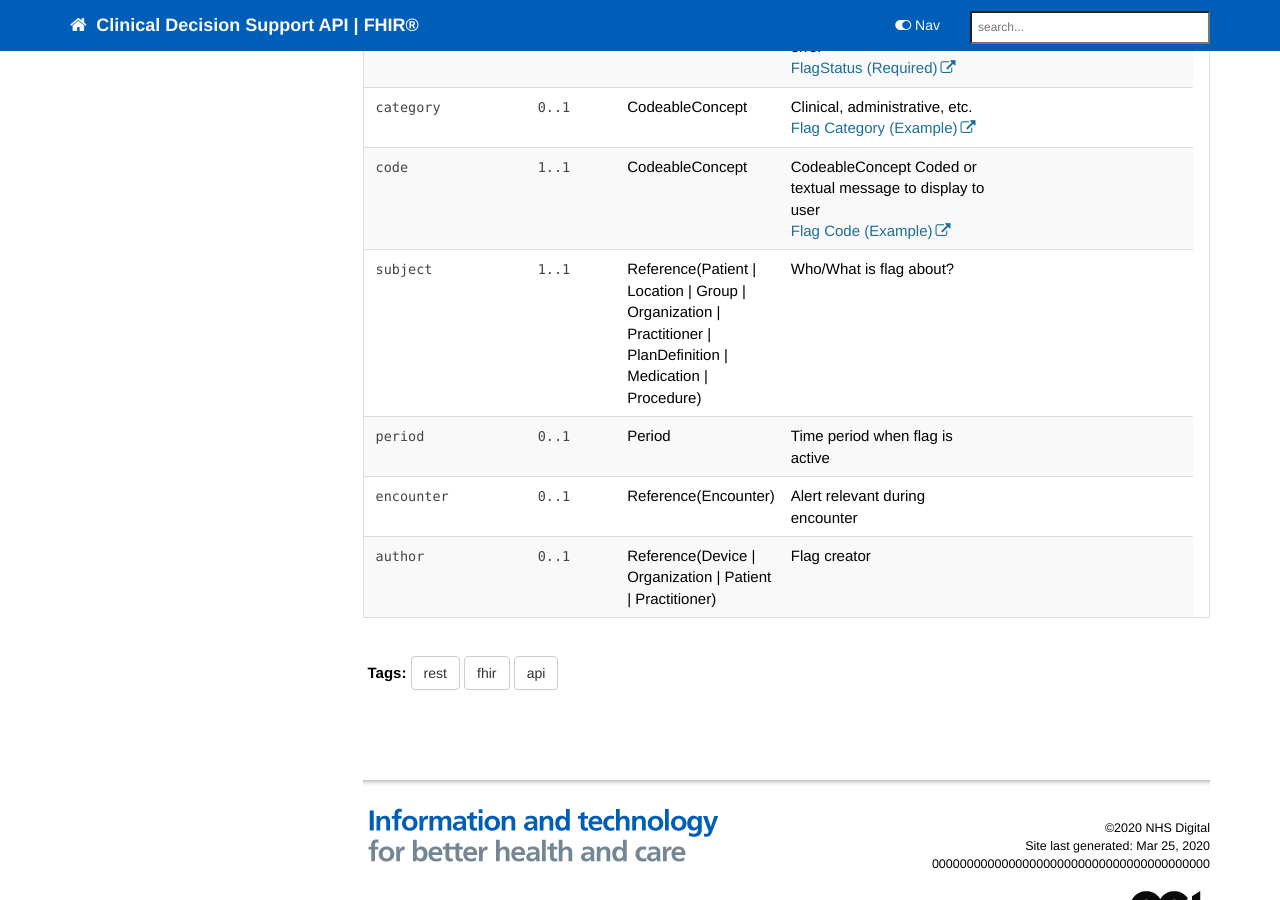
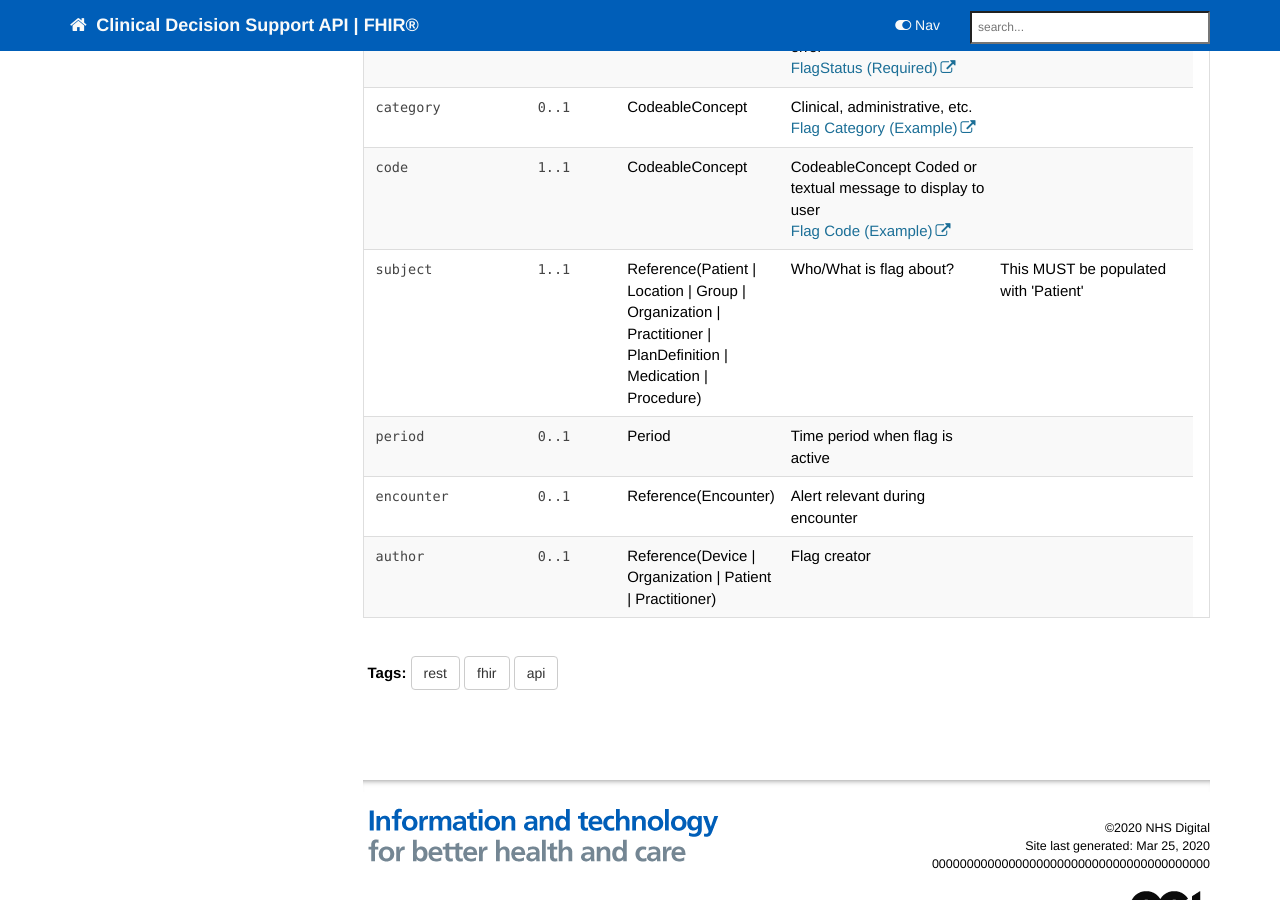
Before and after one commit to nhsconnect/FHIR-CDS, a Jekyll site: the page built from pages/explore/api_flag.md, in a window 1280 px wide and 900 px high, scrolled down 1147 px. Built offline with Jekyll 4.4.1, drawn with Linux system fonts in a browser that asks for light colours; nearby versions of some CDN libraries; comment, search, counter and statistics services are not loaded.

Commit message:
Update api_flag.md

```diff
--- a/pages/explore/api_flag.md
+++ b/pages/explore/api_flag.md
@@ -119,7 +119,7 @@ Detailed implementation guidance for an `Flag` resource in the context of a CDS
     <td><code>1..1</code></td>
     <td>Reference(Patient | Location | Group | Organization | Practitioner | PlanDefinition | Medication | Procedure)</td>
     <td>Who/What is flag about?</td>
-<td></td>
+<td>This MUST be populated with 'Patient'</td>
 </tr>
 <tr>
   <td><code>period</code></td>
```
